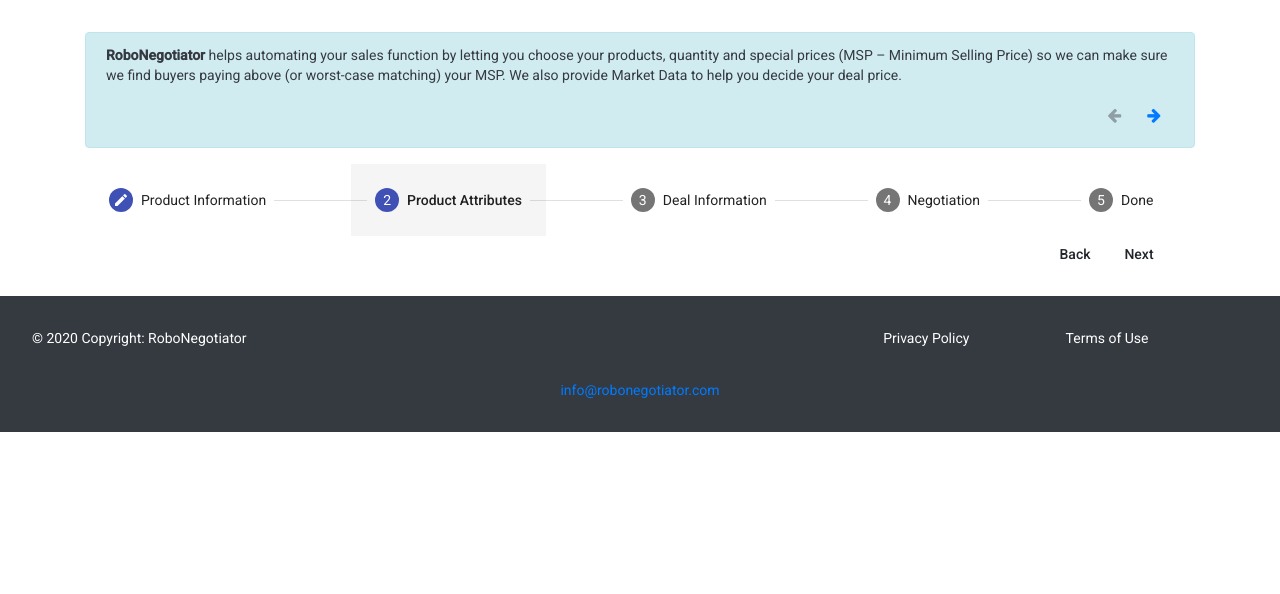
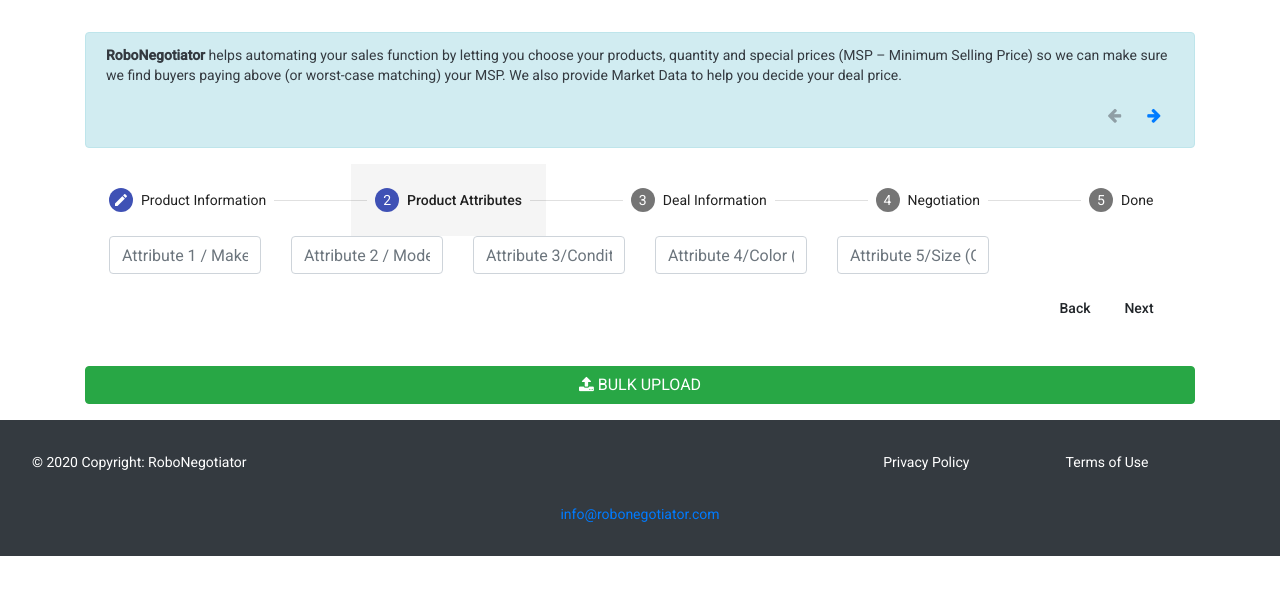
Before and after one commit to Benjalorc/robo-nagotiator-demo, an Angular app: page / in a window 1280 px wide. Both pictures are taken after typing "Sample", "Sample", "Sample", "Sample" into the empty fields and a click on the button "Next". Shown: the top 594 px of the page. Built offline with nearby package versions, Linux system fonts and the light colour scheme.

Commit message:
Next steps...

```diff
--- a/src/app/app.component.html
+++ b/src/app/app.component.html
@@ -68,7 +68,6 @@
                             </div>
                             <div class="col-md-12">
 
-
                                 <span class="btn btn-default btn-file">
                                     <div class="file-input file-input-new">
                                     <div class="input-group ">
@@ -83,7 +82,6 @@
                                     </div></div>
                                 </span>
 
-
                             </div>
                         </div>
                 <div class="pull-right">
@@ -94,7 +92,33 @@
           <mat-step>
             <form [formGroup]="secondFormGroup">
               <ng-template matStepLabel>Product Attributes</ng-template>
-
+                    <div class="row">
+                            <div class="col-md-2">
+                               <div class="form-group">
+                                  <input type="text" class="form-control" id="attributeId_1" placeholder="Attribute 1 / Make  (Optional)" name="make" value="">
+                               </div>
+                            </div>
+                            <div class="col-md-2">
+                               <div class="form-group">
+                                  <input type="text" class="form-control" id="attributeId_2" placeholder="Attribute 2 / Model(Optional)" name="model" value="">
+                               </div>
+                            </div>
+                            <div class="col-md-2">
+                               <div class="form-group">
+                                  <input type="text" class="form-control" id="attributeId_3" placeholder="Attribute 3/Condition (Optional)" name="condition" value="">
+                               </div>
+                            </div>
+                            <div class="col-md-2">
+                               <div class="form-group">
+                                  <input type="text" class="form-control" id="attributeId_4" placeholder="Attribute 4/Color (Optional)" name="color" value="">
+                               </div>
+                            </div>
+                            <div class="col-md-2">
+                               <div class="form-group">
+                                  <input type="text" class="form-control" id="attributeId_5" placeholder="Attribute 5/Size (Optional)" name="size" value="">
+                               </div>
+                            </div>
+                          </div>
               <div class="pull-right">
                 <button mat-button matStepperPrevious>Back</button>
                 <button mat-button matStepperNext>Next</button>
@@ -104,7 +128,34 @@
           <mat-step>
             <form [formGroup]="secondFormGroup">
               <ng-template matStepLabel>Deal Information</ng-template>
-
+                    <div class="row">
+                            <div class="col-md-6">
+                              <div class="form-group">
+                                    <input type="text" class="form-control" placeholder="Listing Price (USD) *" name="price" required="" value="">
+                               </div>
+                            </div>
+                            <div class="col-md-6">
+                               <div class="form-group">
+                                  <input type="text" class="form-control" placeholder="Special RoboNegotiator Deal  Price *" name="special_deal_price" value="">
+                               </div>
+                            </div>
+                            <div class="col-md-6">
+                               <div class="form-group">
+                                    <input type="text" class="form-control" placeholder="Provide us the lowest price  at which you would like to sell if we need to  negotiate further?   *  " name="lowest_price" required="" value="">
+                               </div>
+                            </div>
+                            <div class="col-md-6">
+                               <div class="form-group">
+                                    <input type="text" class="form-control" placeholder="Quantity Available for this deal *" required="" name="seller_original_quantity" value="">
+                               </div>
+                            </div>
+                            <input type="hidden" name="api_key" value="f07862522e9585ffd7ca6a6138ec262480b0d91f">
+                            <div class="col-md-6">
+                               <div class="form-group">
+                                    <input type="text" onfocus="(this.type='date')" class="form-control" placeholder="Deal Expiry Date *" id="datePicker" name="expiry_date" value="" required="">
+                               </div>
+                            </div>
+                    </div>
               <div class="pull-right">
                 <button mat-button matStepperPrevious>Back</button>
                 <button mat-button matStepperNext>Next</button>
@@ -114,7 +165,18 @@
           <mat-step>
             <form [formGroup]="secondFormGroup">
               <ng-template matStepLabel>Negotiation</ng-template>
-
+                    <div class="row">
+                          <div class="col-md-12">
+                            <div class="form-group">
+                            <label><input type="radio" name="negotiation" value="classic" checked="" style="padding-right: 5px; color: #fff;"> &nbsp;I would like to negotiate myself.</label>
+                            </div>
+                          </div>
+                          <div class="col-md-12">
+                            <div class="form-group">
+                            <label><input type="radio" name="negotiation" value="auto" checked="" style="padding-right: 5px; color: #fff"> &nbsp;I would like RoboNegotiator to expedite/do negotiations.</label>
+                            </div>
+                          </div>
+                      </div>
               <div class="pull-right">
                 <button mat-button matStepperPrevious>Back</button>
                 <button mat-button matStepperNext>Next</button>
@@ -123,13 +185,17 @@
           </mat-step>
           <mat-step>
             <ng-template matStepLabel>Done</ng-template>
-            You are now done.
+                <h4 class="text-center text-success">You are now done!!!<i class="fa fa-check"></i></h4>
+                        <button class="btn btn-primary btn-block">
+                           <i class="fa fa-check"></i>
+                            UPLOAD DEAL
+                         </button>
+
             <div>
-              <button mat-button matStepperPrevious>Back</button>
-              <button mat-button (click)="stepper.reset()">Reset</button>
             </div>
           </mat-step>
         </mat-horizontal-stepper>
+        <button type="button" style="margin: 1rem 0;" class="btn btn-success btn-block" data-toggle="modal" data-target=".bd-example-modal-lg"><i class="fa fa-upload" aria-hidden="true"></i> BULK UPLOAD</button>
     </div>
 </div>
 
```
Lines whose indentation alone changed are shown as unchanged.
